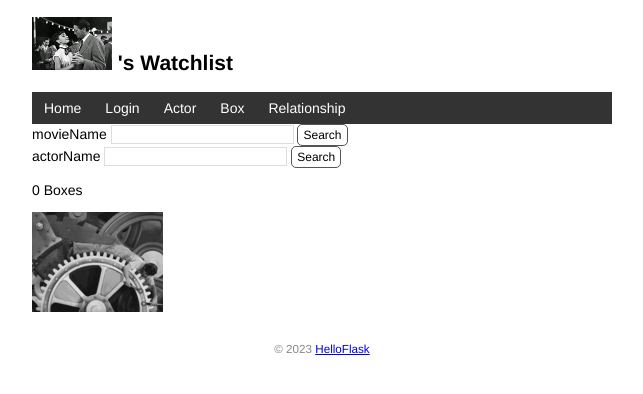
After one commit to TTYY751/watchlist, a Flask app: page /box in a window 1280 px wide. The commit adds this page. Shown: the top 394 px of the page, without its empty margins (318-961 px from the left). Run offline with Flask 3, Linux system fonts and the light colour scheme; data that the repository does not hold is empty.

Commit message:
Add two lists

```diff
--- a/app.py
+++ b/app.py
@@ -53,6 +53,18 @@ class Actor(db.Model):
     name = db.Column(db.String(60))  # 演员标题
     gender = db.Column(db.String(4))  # 性别
     country = db.Column(db.String(20))
+
+
+class Box(db.Model):
+    id = db.Column(db.Integer, primary_key=True)  # 主键
+    box2 = db.Column(db.String(60))
+
+
+class Relationship(db.Model):
+    id = db.Column(db.Integer, primary_key=True)
+    id1 = db.Column(db.Integer)
+    id2 = db.Column(db.Integer)
+    type = db.Column(db.String(10))
 
 
 @app.context_processor
@@ -130,6 +142,81 @@ def forge():
         {'id': '2040', 'name': '林诣彬', 'gender': '男', 'country': '美国'},
         {'id': '2041', 'name': '米歇尔·罗德里格兹', 'gender': '女', 'country': '美国'},
     ]
+    boxes = [
+        {'id': '1001', 'box2': '56.84'},
+        {'id': '1002', 'box2': '50.15'},
+        {'id': '1003', 'box2': '46.86'},
+        {'id': '1004', 'box2': '42.5'},
+        {'id': '1005', 'box2': '36.5'},
+        {'id': '1006', 'box2': '33.97'},
+        {'id': '1007', 'box2': '31.0'},
+        {'id': '1008', 'box2': '29.12'},
+        {'id': '1009', 'box2': '26.7'},
+        {'id': '1010', 'box2': '25.47'},
+        {'id': '1011', 'box2': '23.9'},
+        {'id': '1012', 'box2': '22.37'},
+        {'id': '1013', 'box2': '30.1'},
+        {'id': '1014', 'box2': '16.02'},
+        {'id': '1015', 'box2': '28.29'},
+        {'id': '1016', 'box2': '54.13'},
+        {'id': '1017', 'box2': '53.48'},
+        {'id': '1018', 'box2': '13.92'}
+    ]
+    relationships = [
+        {'id': '1', 'id1': '1001', 'id2': '2001', 'type': '主演'},
+        {'id': '2', 'id1': '1001', 'id2': '2001', 'type': '导演'},
+        {'id': '3', 'id1': '1002', 'id2': '2002', 'type': '导演'},
+        {'id': '4', 'id1': '1003', 'id2': '2001', 'type': '主演'},
+        {'id': '5', 'id1': '1003', 'id2': '2003', 'type': '主演'},
+        {'id': '6', 'id1': '1003', 'id2': '2004', 'type': '导演'},
+        {'id': '7', 'id1': '1004', 'id2': '2005', 'type': '导演'},
+        {'id': '8', 'id1': '1004', 'id2': '2006', 'type': '主演'},
+        {'id': '9', 'id1': '1004', 'id2': '2007', 'type': '主演'},
+        {'id': '10', 'id1': '1005', 'id2': '2008', 'type': '导演'},
+        {'id': '11', 'id1': '1005', 'id2': '2009', 'type': '主演'},
+        {'id': '12', 'id1': '1005', 'id2': '2010', 'type': '主演'},
+        {'id': '13', 'id1': '1006', 'id2': '2011', 'type': '导演'},
+        {'id': '14', 'id1': '1006', 'id2': '2012', 'type': '主演'},
+        {'id': '15', 'id1': '1006', 'id2': '2013', 'type': '主演'},
+        {'id': '16', 'id1': '1007', 'id2': '2014', 'type': '导演'},
+        {'id': '17', 'id1': '1007', 'id2': '2015', 'type': '主演'},
+        {'id': '18', 'id1': '1008', 'id2': '2016', 'type': '导演'},
+        {'id': '19', 'id1': '1008', 'id2': '2017', 'type': '主演'},
+        {'id': '20', 'id1': '1009', 'id2': '2018', 'type': '导演'},
+        {'id': '21', 'id1': '1009', 'id2': '2019', 'type': '主演'},
+        {'id': '22', 'id1': '1009', 'id2': '2020', 'type': '主演'},
+        {'id': '23', 'id1': '1010', 'id2': '2021', 'type': '导演'},
+        {'id': '24', 'id1': '1010', 'id2': '2022', 'type': '主演'},
+        {'id': '25', 'id1': '1011', 'id2': '2023', 'type': '导演'},
+        {'id': '26', 'id1': '1011', 'id2': '2006', 'type': '主演'},
+        {'id': '27', 'id1': '1011', 'id2': '2024', 'type': '主演'},
+        {'id': '28', 'id1': '1012', 'id2': '2025', 'type': '导演'},
+        {'id': '29', 'id1': '1012', 'id2': '2026', 'type': '主演'},
+        {'id': '30', 'id1': '1012', 'id2': '2027', 'type': '主演'},
+        {'id': '31', 'id1': '1012', 'id2': '2028', 'type': '主演'},
+        {'id': '32', 'id1': '1013', 'id2': '2029', 'type': '导演'},
+        {'id': '33', 'id1': '1013', 'id2': '2030', 'type': '主演'},
+        {'id': '34', 'id1': '1013', 'id2': '2009', 'type': '主演'},
+        {'id': '35', 'id1': '1013', 'id2': '2031', 'type': '主演'},
+        {'id': '36', 'id1': '1015', 'id2': '2032', 'type': '导演'},
+        {'id': '37', 'id1': '1015', 'id2': '2015', 'type': '导演'},
+        {'id': '38', 'id1': '1015', 'id2': '2011', 'type': '导演'},
+        {'id': '39', 'id1': '1015', 'id2': '2015', 'type': '主演'},
+        {'id': '40', 'id1': '1015', 'id2': '2033', 'type': '主演'},
+        {'id': '41', 'id1': '1015', 'id2': '2034', 'type': '主演'},
+        {'id': '42', 'id1': '1016', 'id2': '2035', 'type': '导演'},
+        {'id': '43', 'id1': '1016', 'id2': '2035', 'type': '主演'},
+        {'id': '44', 'id1': '1016', 'id2': '2036', 'type': '主演'},
+        {'id': '45', 'id1': '1016', 'id2': '2022', 'type': '主演'},
+        {'id': '46', 'id1': '1017', 'id2': '2037', 'type': '导演'},
+        {'id': '47', 'id1': '1017', 'id2': '2038', 'type': '导演'},
+        {'id': '48', 'id1': '1017', 'id2': '2008', 'type': '导演'},
+        {'id': '49', 'id1': '1017', 'id2': '2001', 'type': '主演'},
+        {'id': '50', 'id1': '1017', 'id2': '2039', 'type': '主演'},
+        {'id': '51', 'id1': '1018', 'id2': '2040', 'type': '导演'},
+        {'id': '52', 'id1': '1018', 'id2': '2019', 'type': '主演'},
+        {'id': '53', 'id1': '1018', 'id2': '2041', 'type': '主演'},
+    ]
     user = User(name=name)
     db.session.add(user)
     for m in movies:
@@ -138,6 +225,12 @@ def forge():
     for a in actors:
         actor1 = Actor(id=int(a['id']), name=a['name'], gender=a['gender'], country=a['country'])
         db.session.add(actor1)
+    for b in boxes:
+        box1 = Box(id=int(b['id']), box2=b['box2'])
+        db.session.add(box1)
+    for r in relationships:
+        relationship1 = Relationship(id=int(r['id']), id1=int(r['id1']), id2=int(r['id2']),type=r['type'])
+        db.session.add(relationship1)
 
     db.session.commit()
     click.echo('Done.')
@@ -335,7 +428,7 @@ def actor():
     if request.method == 'POST':
         return render_template('actor.html')
     actors = Actor.query.all()
-    return render_template('actor.html',actors=actors)
+    return render_template('actor.html', actors=actors)
 
 
 @app.route('/search2', methods=['POST'])
@@ -359,3 +452,19 @@ def search_actors():
 
     # 如果是 GET 请求，直接渲染模板
     return render_template('404.html')
+
+
+@app.route('/box', methods=['GET', 'POST'])
+def box():
+    if request.method == 'POST':
+        return render_template('box.html')
+    boxes = Box.query.all()
+    return render_template('box.html', boxes=boxes)
+
+
+@app.route('/relationship', methods=['GET', 'POST'])
+def relationship():
+    if request.method == 'POST':
+        return render_template('relationship.html')
+    relationships = Relationship.query.all()
+    return render_template('relationship.html', relationships=relationships)
--- a/readmovie/write.py
+++ b/readmovie/write.py
@@ -12,7 +12,7 @@ def read_sqlite_db(db_file_path):
     cursor = connection.cursor()
 
     # 执行 SQL 查询语句
-    cursor.execute("SELECT * FROM actor_info")
+    cursor.execute("SELECT * FROM movie_actor_relation")
 
     # 获取查询结果
     rows = cursor.fetchall()
--- a/static/style.css
+++ b/static/style.css
@@ -50,6 +50,38 @@ footer {
 	border-bottom:none;
 }
 .actor-list li:hover {
+	background-color: #f8f9fa;
+}
+.box-list {
+	list-style-type: none;
+	padding: 0;
+	margin-bottom: 10px;
+	box-shadow: 0 2px 5px 0 rgba(0, 0, 0, 0.16), 0 2px 10px 0 rgba(0, 0, 0, 0.12);
+}
+.box-list li {
+	padding: 12px 24px;
+	border-bottom: 1px solid #ddd;
+}
+.box-list li:last-child {
+	border-bottom:none;
+}
+.box-list li:hover {
+	background-color: #f8f9fa;
+}
+.movie-list {
+	list-style-type: none;
+	padding: 0;
+	margin-bottom: 10px;
+	box-shadow: 0 2px 5px 0 rgba(0, 0, 0, 0.16), 0 2px 10px 0 rgba(0, 0, 0, 0.12);
+}
+.relationship-list li {
+	padding: 12px 24px;
+	border-bottom: 1px solid #ddd;
+}
+.relationship-list li:last-child {
+	border-bottom:none;
+}
+.relationship-list li:hover {
 	background-color: #f8f9fa;
 }
 /* 卓别林图片 */
--- a/templates/base.html
+++ b/templates/base.html
@@ -24,6 +24,8 @@
 				<li><a href="{{ url_for('login') }}">Login</a></li>
 			{% endif %}
 			<li><a href="{{ url_for('actor') }}">Actor</a></li>
+			<li><a href="{{ url_for('box') }}">Box</a></li>
+			<li><a href="{{ url_for('relationship') }}">Relationship</a></li>
 		</ul>
 	</nav>
 <form method="post" action="{{ url_for('search_movies') }}">
--- /dev/null
+++ b/templates/box.html
@@ -0,0 +1,14 @@
+{% extends 'base.html' %}
+
+{% block content %}
+<p>{{ boxes|length }} Boxes</p>
+
+<ul class="box-list">
+	{% for box in boxes %}
+	<li>{{ box.id }} - {{ box.box2 }}亿元
+
+	</li>
+	{% endfor %}
+</ul>
+<img alt="zbl" class="zbl" src="{{ url_for('static', filename='images/zbl.gif') }}" title="yummy~">
+{% endblock %}
```
Also changed, not shown: templates/relationship.html (added, +14 -0 lines).
